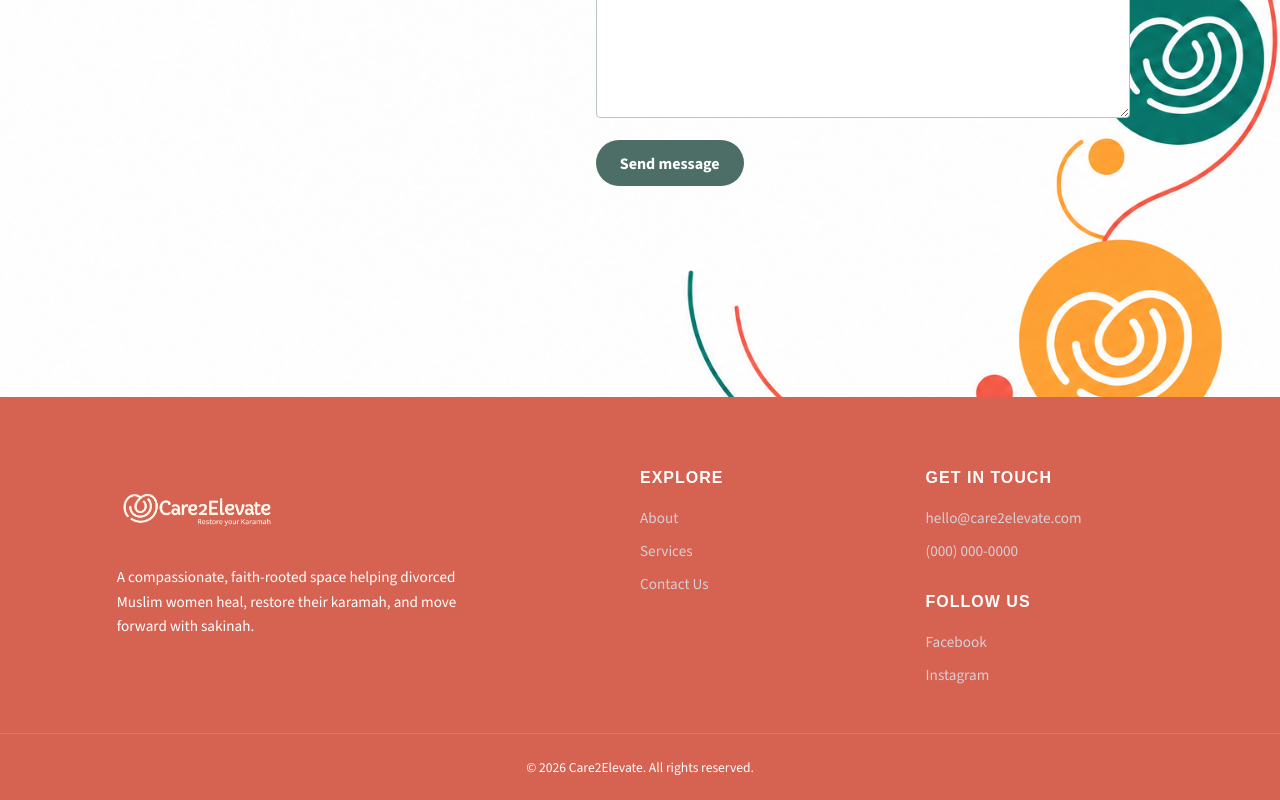
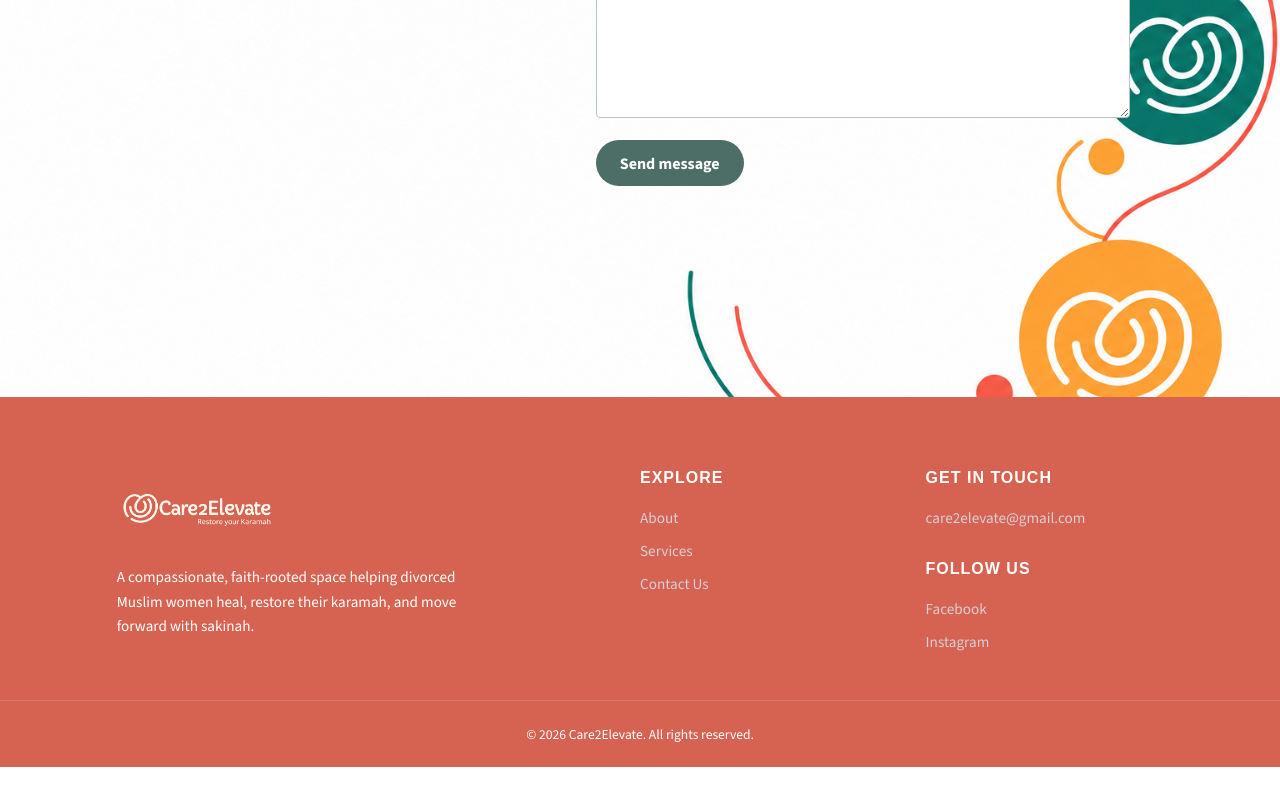
Before and after one commit to kbarakzai97/care2elevate, a React (Vite) app: page / in a window 1280 px wide. Shown: the part 6643-7443 px from the top of the page. After the commit the page ends 7410 px from the top, so only its background shows below. Built offline with nearby package versions, Linux system fonts and the light colour scheme; a web font is replaced by a local one.

Commit message:
update email

```diff
--- a/src/components/Footer.jsx
+++ b/src/components/Footer.jsx
@@ -31,8 +31,7 @@ export default function Footer() {
             <div className="footer-contact">
                 <h3 className="footer-heading">{"Get in Touch"}</h3>
                 <ul className="footer-list">
-                    <li><a href="mailto:hello@care2elevate.com">{"hello@care2elevate.com"}</a></li>
-                    <li><a href="tel:+10000000000">{"(000) 000-0000"}</a></li>
+                    <li><a href="mailto:care2elevate@gmail.com">{"care2elevate@gmail.com"}</a></li>
                 </ul>
                 <h3 className="footer-heading footer-follow-heading">{"Follow Us"}</h3>
                 <ul className="footer-list" aria-label="Social media">
```
